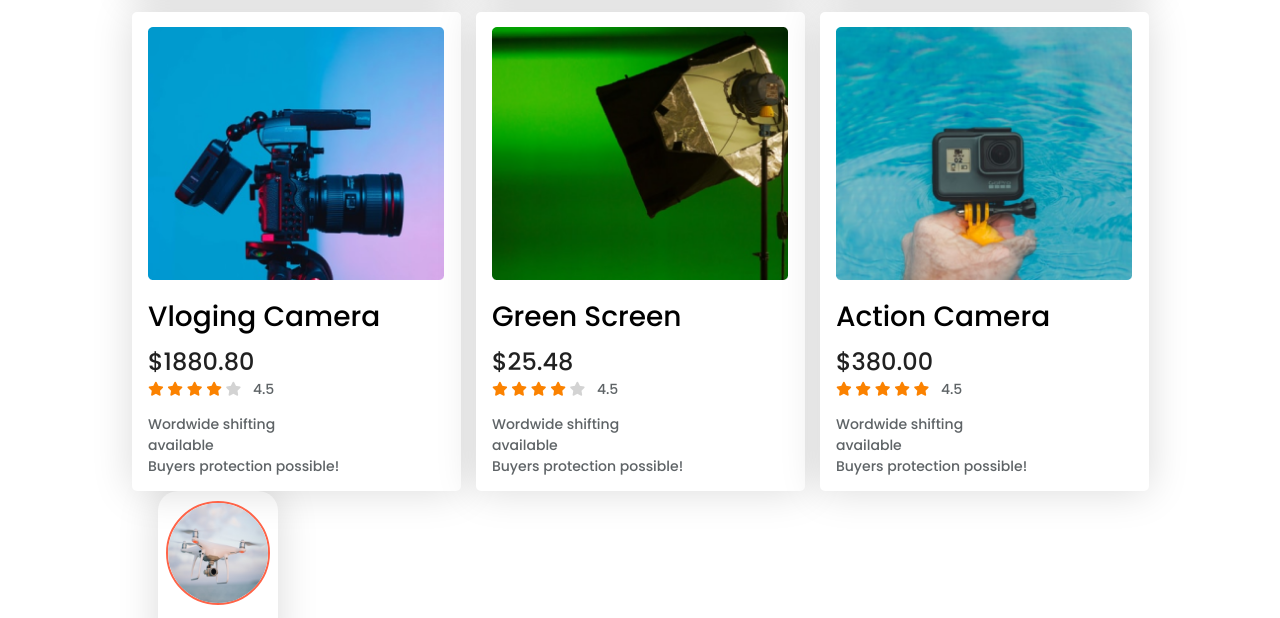
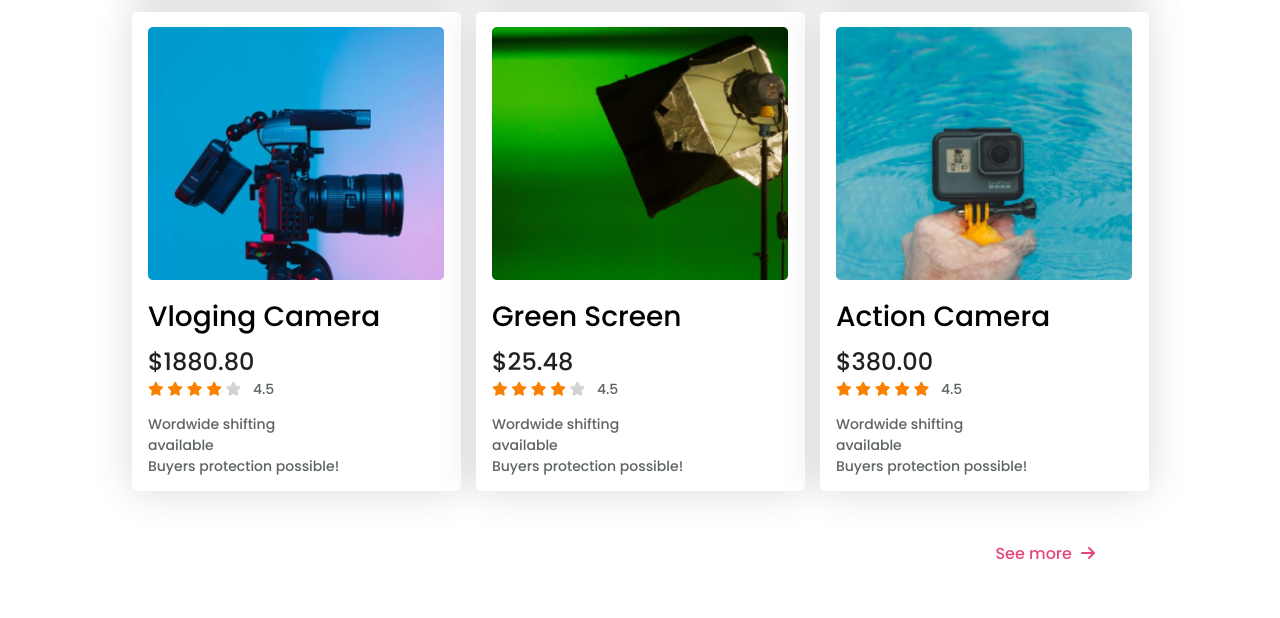
Before and after one commit to m3hrab/influencer-gear, a plain HTML site: page index.html in a window 1280 px wide. Shown: the part 2055-2673 px from the top of the page. Drawn offline with Linux system fonts and the light colour scheme.

Commit message:
Added see more btn

```diff
--- a/assets/css/style.css
+++ b/assets/css/style.css
@@ -117,6 +117,7 @@ body {
   display: grid;
   grid-template-columns: repeat(3, 1fr);
   grid-gap: 15px;
+  margin-bottom: 50px;
 }
 
 .product {
@@ -170,14 +171,18 @@ body {
   font-size: 14px;
 }
 
+/* button contianer  */
 .see-more-btn {
-  position: relative;
-  top: 20px;
-  left: 88%;
+  width: 72%;
+  margin-bottom: 100px;
+  display: flex;
+  justify-content: flex-end;
+}
+
+.see-more-btn a {
   color: #e02c6dde;
   font-size: 16px;
   text-decoration: none;
-  margin-bottom: 100px;
 }
 
 /* bonus section  */
--- a/index.html
+++ b/index.html
@@ -290,10 +290,12 @@
             </div>
           </div>
         </div>
-        <!-- <a href="" class="see-more-btn"
-          >See more <i class="fas fa-arrow-right"></i
-        ></a> -->
+        <div class="see-more-btn">
+          <a href="">See more <i class="fas fa-arrow-right"></i></a>
+        </div>
       </section>
+
+      <!-- see more button  -->
 
       <!-- bonus section  -->
 
```
